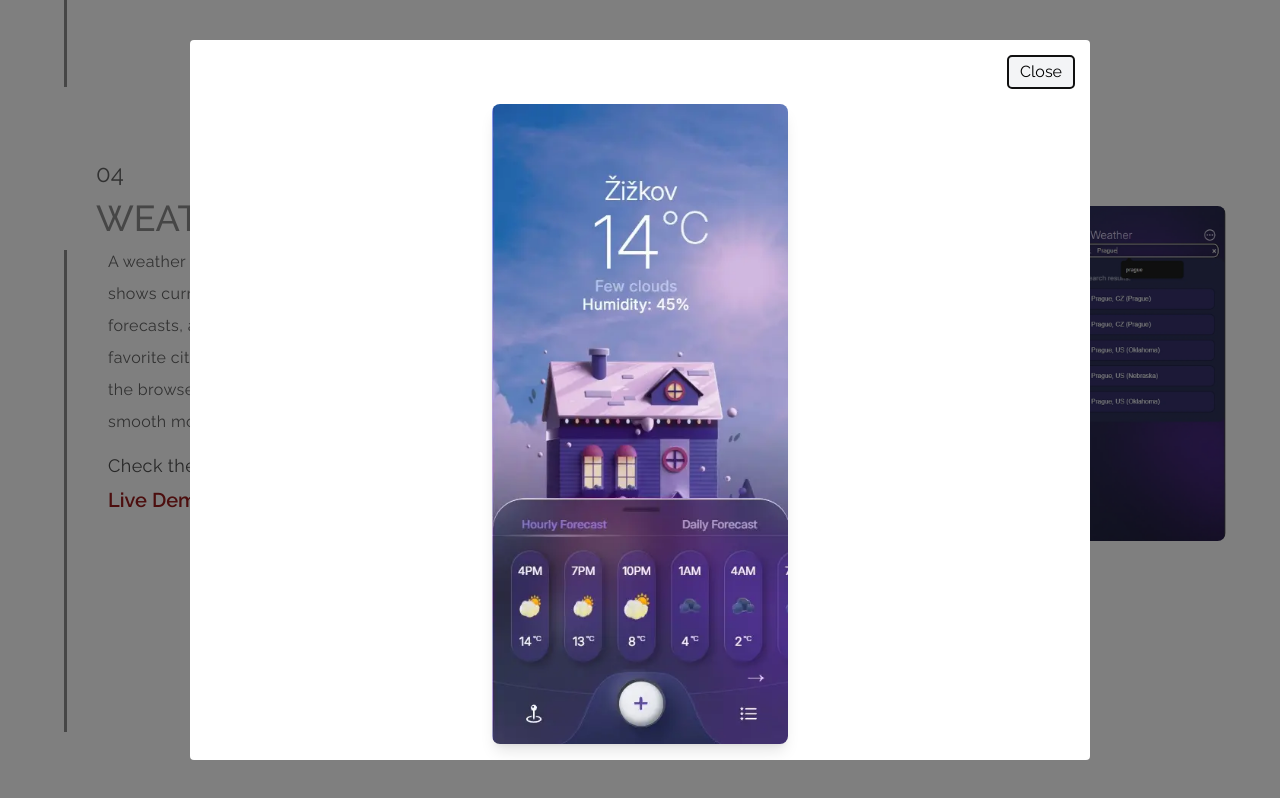
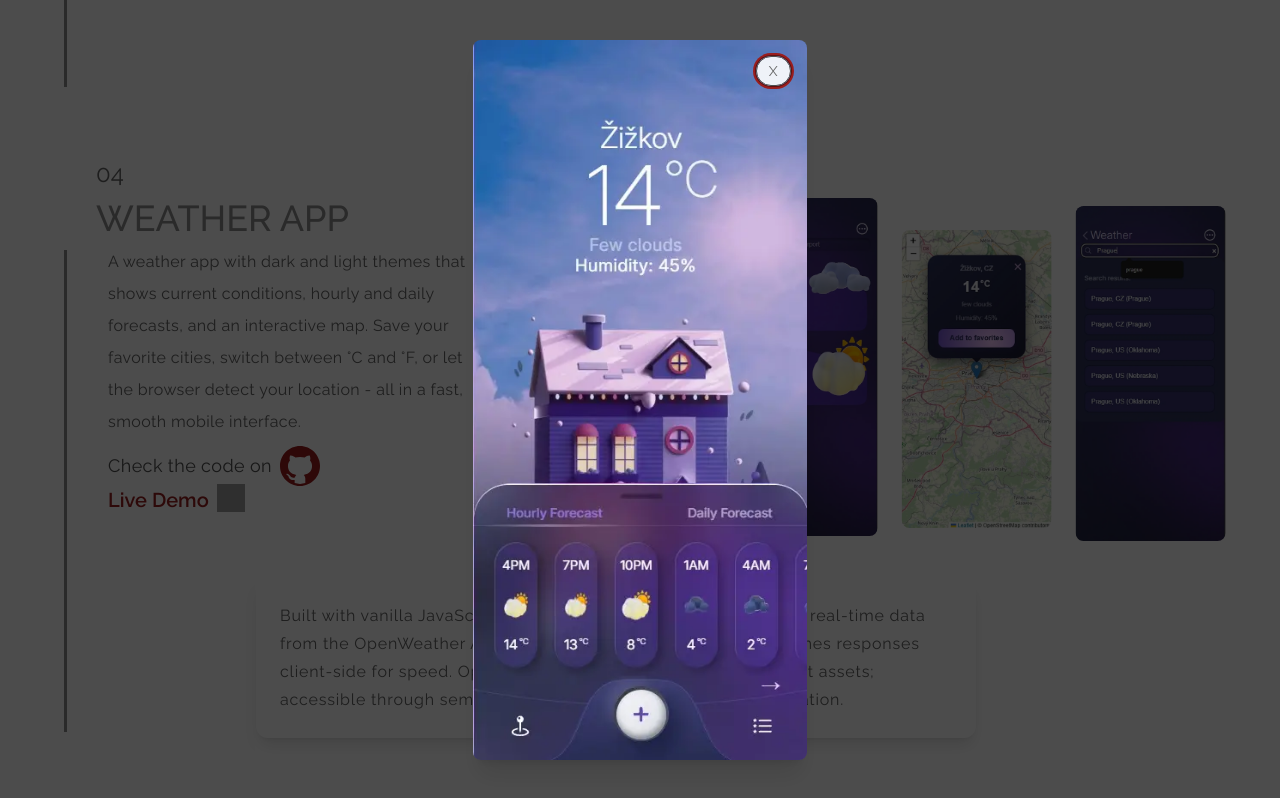
Before and after one commit to bavayra/Portfolio, a React (Vite) app: page / in a window 1280 px wide. Both pictures are taken after a click on the picture 628 px from the left and 3274 px from the top of the page. Shown: the part 2874-3672 px from the top of the page. Built offline with nearby package versions, Linux system fonts and the light colour scheme; grey boxes are pictures that could not be loaded.

Commit message:
style(Modal): changed text to a symbol, changed focus-ring colors, changed bg overlay cover to motr transparent black

```diff
--- a/src/components/Modal.tsx
+++ b/src/components/Modal.tsx
@@ -5,6 +5,7 @@ type ModalProps = {
   isOpen: boolean;
   onClose: () => void;
   ariaLabel?: string;
+  panelClassName?: string;
   initialFocusRef?: React.RefObject<HTMLElement>;
   children: React.ReactNode;
 };
@@ -27,6 +28,7 @@ export default function Modal({
   onClose,
   ariaLabel,
   initialFocusRef,
+  panelClassName,
   children,
 }: ModalProps) {
   const containerRef = useRef<HTMLDivElement | null>(null);
@@ -90,14 +92,17 @@ export default function Modal({
       className="fixed inset-0 z-50 flex items-center justify-center"
     >
       <div
-        className="absolute inset-0 bg-black/50"
+        className="absolute inset-0 bg-black/70"
         onMouseDown={(e) => {
           if (e.target === e.currentTarget) onClose();
         }}
       />
       <div
         ref={containerRef}
-        className="relative z-10 w-[min(95%,900px)] max-h-[90vh] overflow-auto rounded bg-white text-black p-4"
+        className={
+          panelClassName ??
+          "relative z-10 w-[min(95%,900px)] max-h-[90vh] overflow-auto rounded bg-white text-black p-4"
+        }
         tabIndex={-1}
       >
         {children}
--- a/src/components/ProjectScreen.tsx
+++ b/src/components/ProjectScreen.tsx
@@ -55,23 +55,22 @@ const ProjectScreen = (props: ProjectScreenProps) => {
           onClose={() => setOpenImage(null)}
           ariaLabel="Project screenshot"
           initialFocusRef={closeBtnRef as React.RefObject<HTMLElement>}
+          panelClassName="relative z-10 p-0 bg-transparent flex items-center justify-center"
         >
-          <div className="flex flex-col items-center gap-4">
-            <div className="w-full flex justify-end">
+          <div className="relative">
             <button
               ref={closeBtnRef}
               onClick={() => setOpenImage(null)}
-                className="px-3 py-1 rounded bg-gray-100 text-black hover:bg-gray-200"
+              className="absolute top-4 right-4 z-20 rounded-full border border-grey-3 bg-bg/90 px-3 py-1 text-sm text-text focus:outline-none focus-visible:ring-2 focus-visible:ring-accent-red focus-visible:ring-offset-1 focus-visible:ring-offset-black/40"
               aria-label="Close screenshot"
             >
-                Close
+              X
             </button>
-            </div>
 
             <img
               src={openImage}
               alt="Project full screen"
-              className="max-h-[80vh] max-w-[90vw] rounded-lg shadow-lg"
+              className="max-h-[90vh] max-w-[90vw] rounded-lg shadow-xl"
               onClick={(e) => e.stopPropagation()}
             />
           </div>
```
Lines whose indentation alone changed are shown as unchanged.
